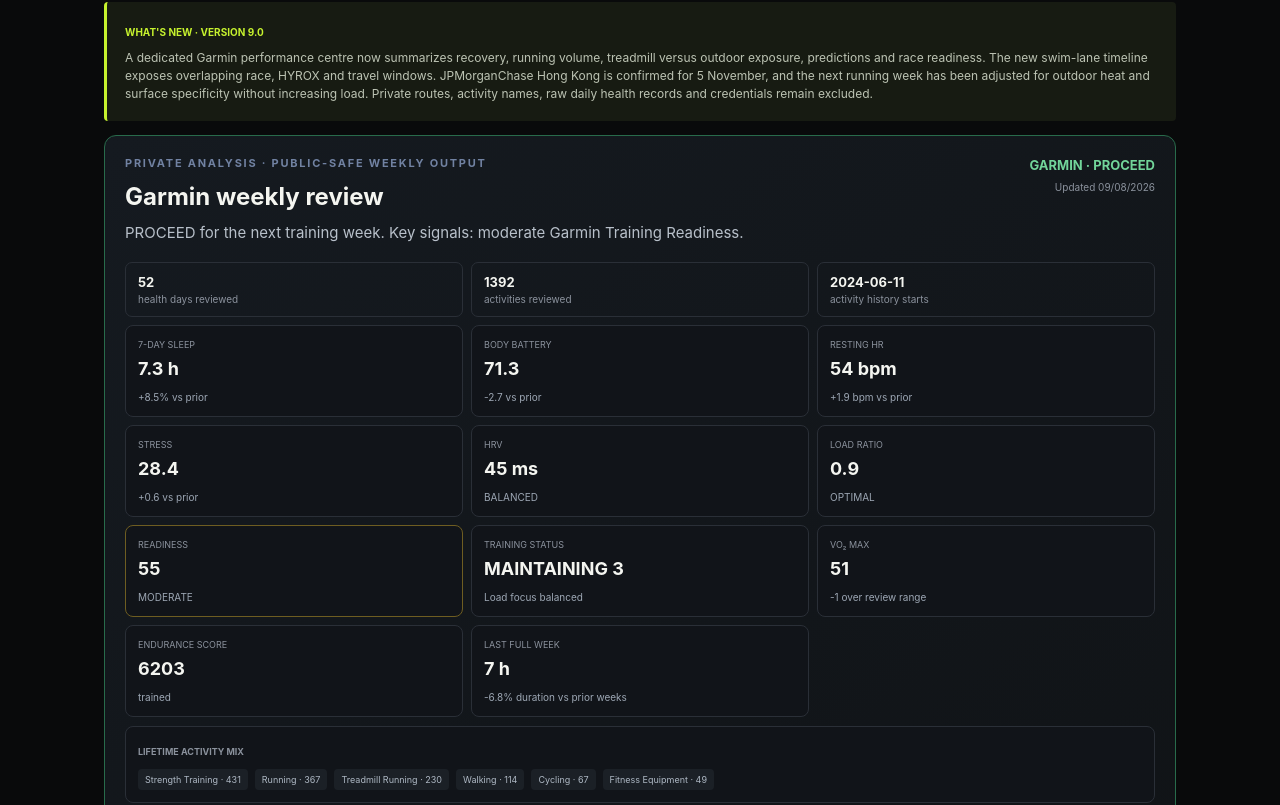
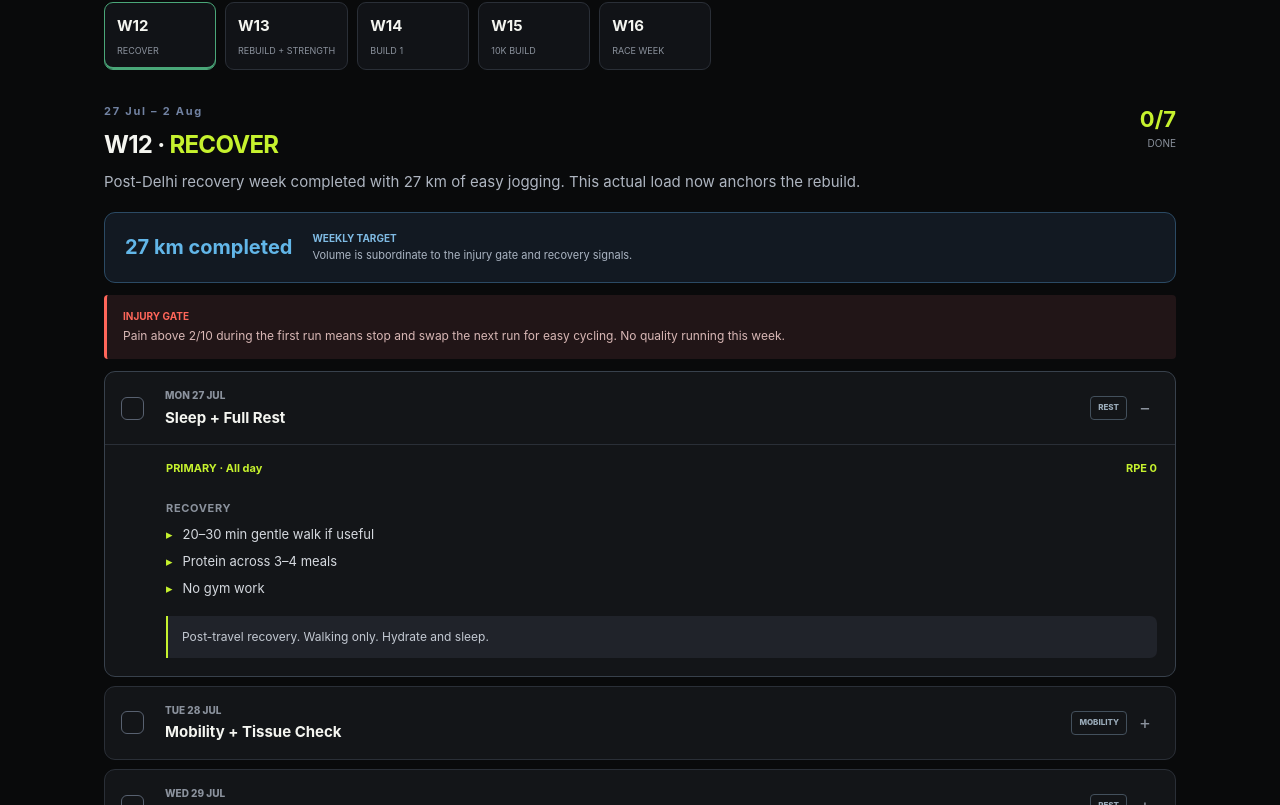
Before and after one commit to starboy1909/ap-race-training-hq-public, a React (Vite) app: page / in a window 1280 px wide. Shown: the part 295-1100 px from the top of the page. Built offline with nearby package versions, Linux system fonts and the light colour scheme.

Commit message:
Focus Plan view on daily workouts (#4)
Co-authored-by: starboy1909 <271735500+starboy1909@users.noreply.github.com>

```diff
--- a/src/App.tsx
+++ b/src/App.tsx
@@ -511,10 +511,24 @@ function timelinePosition(start: string, end: string, row: number) {
   return { left: `${left}%`, width: `${width}%`, top: `${8 + row * 34}px` };
 }
 
+const monthNumbers: Record<string, string> = {
+  JAN: "01", FEB: "02", MAR: "03", APR: "04", MAY: "05", JUN: "06",
+  JUL: "07", AUG: "08", SEP: "09", OCT: "10", NOV: "11", DEC: "12",
+};
+
+function workoutIsoDate(day: Day) {
+  const [dayNumber, month] = day.date.trim().split(/\s+/);
+  const monthNumber = monthNumbers[month];
+  return monthNumber ? `2026-${monthNumber}-${dayNumber.padStart(2, "0")}` : null;
+}
+
 export default function App() {
+  const todayHk = new Intl.DateTimeFormat("en-CA", { timeZone: "Asia/Hong_Kong" }).format(new Date());
+  const todayWorkout = weeks.flatMap((item) => item.days).find((day) => workoutIsoDate(day) === todayHk);
+  const todayWeek = todayWorkout ? weeks.find((item) => item.days.some((day) => day.id === todayWorkout.id)) : null;
   const [tab, setTab] = useState("plan");
-  const [weekId, setWeekId] = useState("S13");
-  const [openDay, setOpenDay] = useState("S13-0");
+  const [weekId, setWeekId] = useState(todayWeek?.id || "S13");
+  const [openDay, setOpenDay] = useState(todayWorkout?.id || "");
   const [completed, setCompleted] = useState<Record<string, boolean>>({});
   const [saveState, setSaveState] = useState("");
   const [checkins, setCheckins] = useState<Array<Record<string, string | number>>>([]);
@@ -541,7 +555,6 @@ export default function App() {
   const personalBest = (distance: string) => running?.personalBests.find((item) => item.distance.toUpperCase() === distance)?.time || "Not available";
   const doneCount = week.days.filter((day) => completed[day.id]).length;
   const nextRaceDays = Math.max(0, Math.ceil((new Date("2026-08-30T00:00:00+08:00").getTime() - Date.now()) / 86400000));
-  const todayHk = new Intl.DateTimeFormat("en-CA", { timeZone: "Asia/Hong_Kong" }).format(new Date());
 
   function raceCountdown(startIso: string, status: string) {
     if (status === "DONE") return "COMPLETED";
@@ -645,59 +658,9 @@ export default function App() {
 
       {tab === "plan" && (
         <section className="view">
-          <div className="strategy-callout">
-            <b>WHAT'S NEW · VERSION 9.0</b>
-            <p>A dedicated Garmin performance centre now summarizes recovery, running volume, treadmill versus outdoor exposure, predictions and race readiness. The new swim-lane timeline exposes overlapping race, HYROX and travel windows. JPMorganChase Hong Kong is confirmed for 5 November, and the next running week has been adjusted for outdoor heat and surface specificity without increasing load. Private routes, activity names, raw daily health records and credentials remain excluded.</p>
-          </div>
-          <section className={`garmin-review ${garminWeekly.decision.tone}`}>
-            <div className="garmin-review-head">
-              <div>
-                <p className="section-kicker">PRIVATE ANALYSIS · PUBLIC-SAFE WEEKLY OUTPUT</p>
-                <h2>Garmin weekly review</h2>
-                <p>{garminWeekly.summary}</p>
-              </div>
-              <div className="garmin-decision">
-                <b>{garminWeekly.decision.label}</b>
-                <span>{garminWeekly.generatedAt ? `Updated ${new Date(garminWeekly.generatedAt).toLocaleDateString("en-GB", { timeZone: "Asia/Hong_Kong" })}` : "First review pending"}</span>
-              </div>
-            </div>
-            <div className="garmin-coverage">
-              <span><b>{garminWeekly.coverage.healthDays}</b> health days reviewed</span>
-              <span><b>{garminWeekly.coverage.activities}</b> activities reviewed</span>
-              <span><b>{garminWeekly.coverage.activityHistoryStart || "—"}</b> activity history starts</span>
-            </div>
-            {garminWeekly.metrics.length > 0 && (
-              <div className="garmin-metrics">
-                {garminWeekly.metrics.map((item) => (
-                  <article className={item.flag} key={item.label}>
-                    <small>{item.label}</small><b>{item.value}</b><span>{item.trend}</span>
-                  </article>
-                ))}
-              </div>
-            )}
-            {garminWeekly.trainingMix.length > 0 && (
-              <div className="garmin-mix">
-                <b>LIFETIME ACTIVITY MIX</b>
-                <div>{garminWeekly.trainingMix.map((item) => <span key={item.type}>{item.type} · {item.count}</span>)}</div>
-              </div>
-            )}
-            <div className="garmin-change-list">
-              <h3>Proposed plan changes</h3>
-              {garminWeekly.proposedChanges.map((change, index) => (
-                <article key={`${change.scope}-${index}`}>
-                  <span className={`change-status ${change.status.toLowerCase()}`}>{change.status}</span>
-                  <div><b>{change.scope}</b><p>{change.action}</p><small>{change.rationale}</small></div>
-                </article>
-              ))}
-            </div>
-            <details className="garmin-safeguards">
-              <summary>Data and training safeguards</summary>
-              <ul>{garminWeekly.safeguards.map((item) => <li key={item}>{item}</li>)}</ul>
-            </details>
-          </section>
           <div className="week-strip">
             {weeks.map((item) => (
-              <button key={item.id} className={weekId === item.id ? "selected" : ""} onClick={() => setWeekId(item.id)}>
+              <button key={item.id} className={weekId === item.id ? "selected" : ""} onClick={() => { setWeekId(item.id); setOpenDay(""); }}>
                 <b>{item.label}</b>
                 <span>{item.phase}</span>
               </button>
@@ -869,6 +832,53 @@ export default function App() {
               <li><b>Keep strength, protect the run quality.</b><span>Two strength/HYROX exposures remain, but no lower-body finisher on Friday and no hill surges this week.</span></li>
               <li><b>Recovery gate wins.</b><span>Pain ≥4/10 stops quality. Readiness below 50 or Body Battery below 35 converts Sunday to easy bike or full rest.</span></li>
             </ol>
+          </section>
+
+          <section className={`garmin-review ${garminWeekly.decision.tone}`}>
+            <div className="garmin-review-head">
+              <div>
+                <p className="section-kicker">PRIVATE ANALYSIS · PUBLIC-SAFE WEEKLY OUTPUT</p>
+                <h2>Garmin weekly review</h2>
+                <p>{garminWeekly.summary}</p>
+              </div>
+              <div className="garmin-decision">
+                <b>{garminWeekly.decision.label}</b>
+                <span>{garminWeekly.generatedAt ? `Updated ${new Date(garminWeekly.generatedAt).toLocaleDateString("en-GB", { timeZone: "Asia/Hong_Kong" })}` : "First review pending"}</span>
+              </div>
+            </div>
+            <div className="garmin-coverage">
+              <span><b>{garminWeekly.coverage.healthDays}</b> health days reviewed</span>
+              <span><b>{garminWeekly.coverage.activities}</b> activities reviewed</span>
+              <span><b>{garminWeekly.coverage.activityHistoryStart || "—"}</b> activity history starts</span>
+            </div>
+            {garminWeekly.metrics.length > 0 && (
+              <div className="garmin-metrics">
+                {garminWeekly.metrics.map((item) => (
+                  <article className={item.flag} key={item.label}>
+                    <small>{item.label}</small><b>{item.value}</b><span>{item.trend}</span>
+                  </article>
+                ))}
+              </div>
+            )}
+            {garminWeekly.trainingMix.length > 0 && (
+              <div className="garmin-mix">
+                <b>LIFETIME ACTIVITY MIX</b>
+                <div>{garminWeekly.trainingMix.map((item) => <span key={item.type}>{item.type} · {item.count}</span>)}</div>
+              </div>
+            )}
+            <div className="garmin-change-list">
+              <h3>Proposed plan changes</h3>
+              {garminWeekly.proposedChanges.map((change, index) => (
+                <article key={`${change.scope}-${index}`}>
+                  <span className={`change-status ${change.status.toLowerCase()}`}>{change.status}</span>
+                  <div><b>{change.scope}</b><p>{change.action}</p><small>{change.rationale}</small></div>
+                </article>
+              ))}
+            </div>
+            <details className="garmin-safeguards">
+              <summary>Data and training safeguards</summary>
+              <ul>{garminWeekly.safeguards.map((item) => <li key={item}>{item}</li>)}</ul>
+            </details>
           </section>
         </section>
       )}
```
Also changed, not shown: 1 other file (tests, documents, lock files or other folders).
